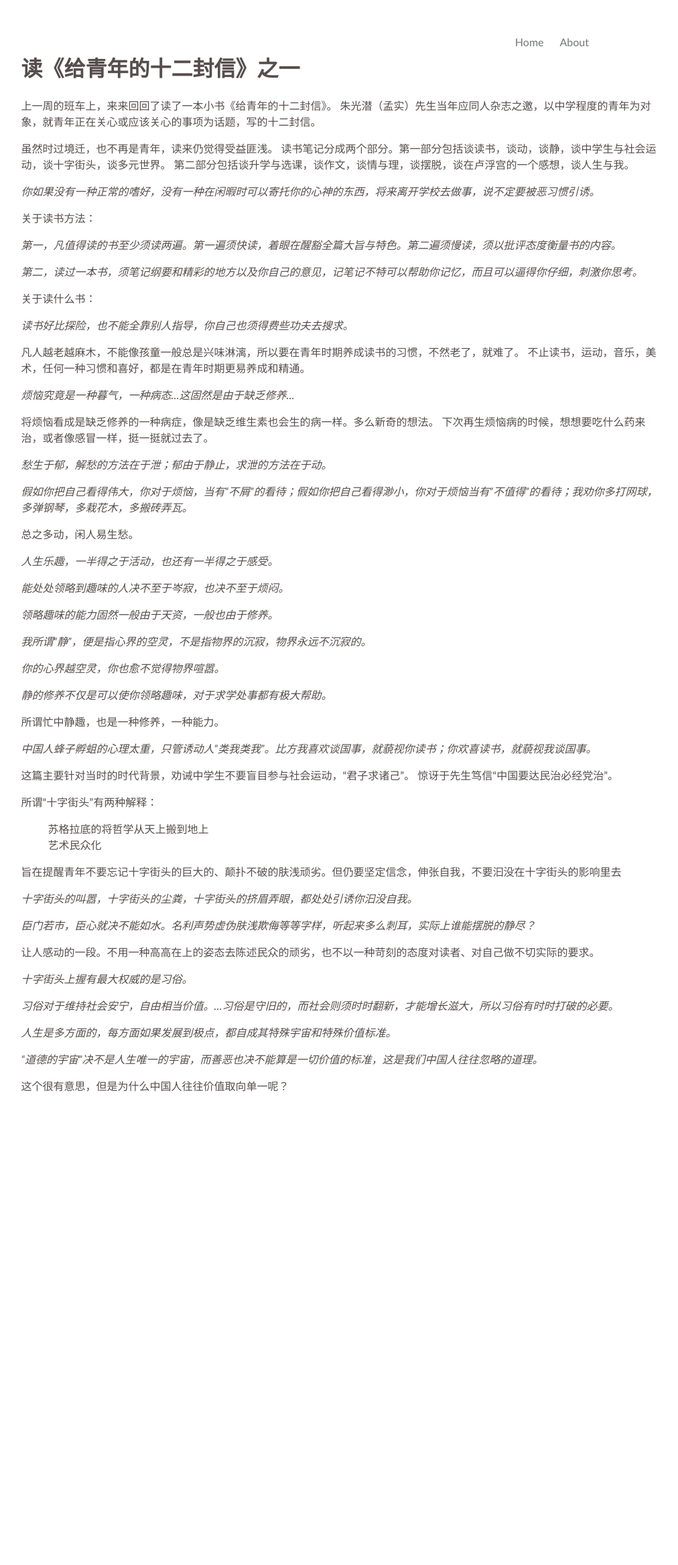
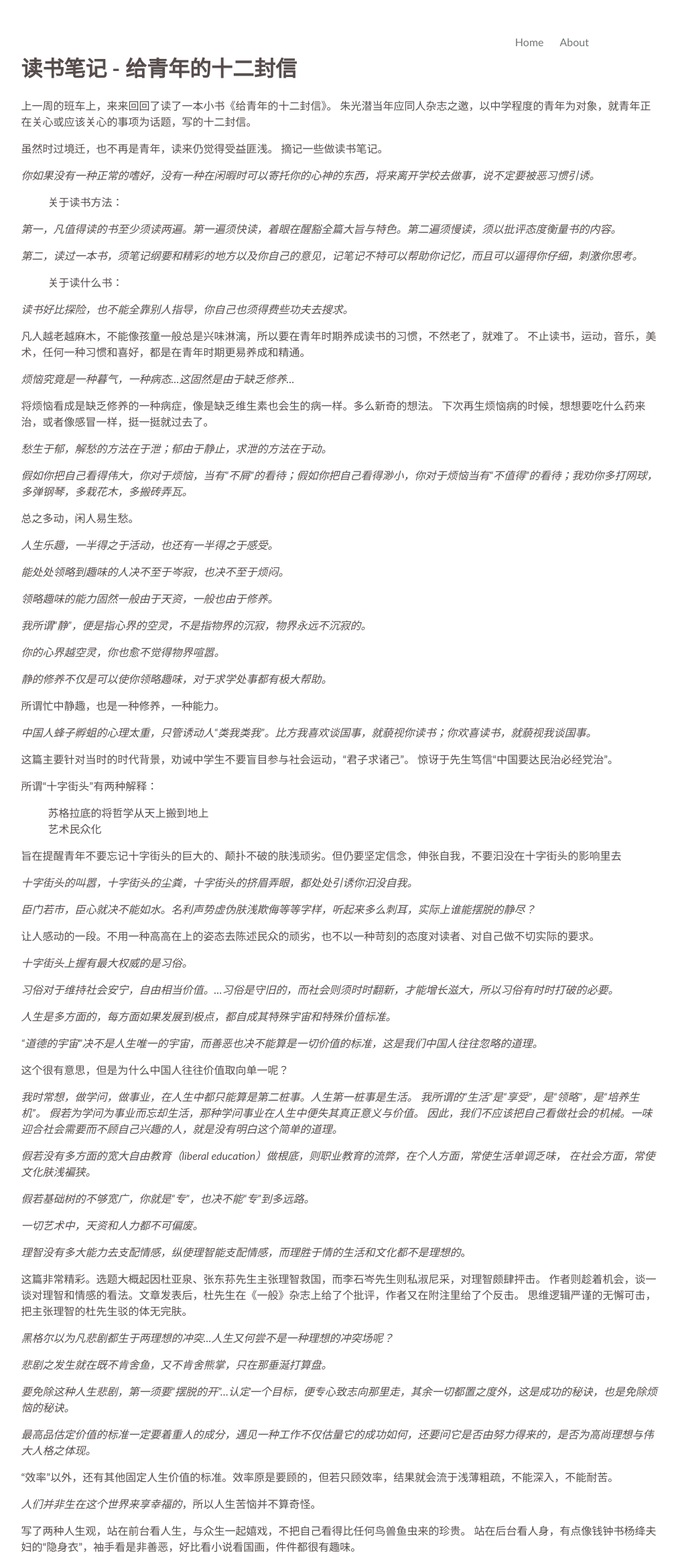
Before and after one commit to SummerSun/SummerSun.github.io, a Jekyll site: the page built from _posts/2016-07-10-Reading-letters.md, in a window 1280 px wide. Shown: the whole page at 67% size, without its empty margins (131-1143 px from the left). Built offline with Jekyll 4.4.1, drawn with Linux system fonts in a browser that asks for light colours; before the commit the page ends 1649 px from its top, so only the background shows below that.

Commit message:
Adjust some blogs

```diff
--- a/_posts/2016-07-10-Reading-one.md
+++ b/_posts/2016-07-10-Reading-letters.md
@@ -1,27 +1,23 @@
 ---
 layout: post
-title: 读《给青年的十二封信》之一
-categories: ONE
+title: 读书笔记 - 给青年的十二封信
 ---
 
 上一周的班车上，来来回回了读了一本小书《给青年的十二封信》。
-朱光潜（孟实）先生当年应同人杂志之邀，以中学程度的青年为对象，就青年正在关心或应该关心的事项为话题，写的十二封信。
-<!--excerpt-->
+朱光潜当年应同人杂志之邀，以中学程度的青年为对象，就青年正在关心或应该关心的事项为话题，写的十二封信。
 
 虽然时过境迁，也不再是青年，读来仍觉得受益匪浅。
-读书笔记分成两个部分。第一部分包括谈读书，谈动，谈静，谈中学生与社会运动，谈十字街头，谈多元世界。
-第二部分包括谈升学与选课，谈作文，谈情与理，谈摆脱，谈在卢浮宫的一个感想，谈人生与我。
-
+摘记一些做读书笔记。
 
 *你如果没有一种正常的嗜好，没有一种在闲暇时可以寄托你的心神的东西，将来离开学校去做事，说不定要被恶习惯引诱。*
 
-关于读书方法：
+- 关于读书方法：
 
 *第一，凡值得读的书至少须读两遍。第一遍须快读，着眼在醒豁全篇大旨与特色。第二遍须慢读，须以批评态度衡量书的内容。*
 
 *第二，读过一本书，须笔记纲要和精彩的地方以及你自己的意见，记笔记不特可以帮助你记忆，而且可以逼得你仔细，刺激你思考。*
 
-关于读什么书：
+- 关于读什么书：
 
 *读书好比探险，也不能全靠别人指导，你自己也须得费些功夫去搜求。*
 
@@ -80,3 +76,36 @@ categories: ONE
 *“道德的宇宙”决不是人生唯一的宇宙，而善恶也决不能算是一切价值的标准，这是我们中国人往往忽略的道理。*
 
 这个很有意思，但是为什么中国人往往价值取向单一呢？
+
+*我时常想，做学问，做事业，在人生中都只能算是第二桩事。人生第一桩事是生活。*
+*我所谓的“生活”是“享受”，是“领略”，是“培养生机”。*
+*假若为学问为事业而忘却生活，那种学问事业在人生中便失其真正意义与价值。*
+*因此，我们不应该把自己看做社会的机械。一味迎合社会需要而不顾自己兴趣的人，就是没有明白这个简单的道理。*
+
+*假若没有多方面的宽大自由教育（liberal education）做根底，则职业教育的流弊，在个人方面，常使生活单调乏味，*
+*在社会方面，常使文化肤浅褊狭。*
+
+*假若基础树的不够宽广，你就是“专”，也决不能“专”到多远路。*
+
+*一切艺术中，天资和人力都不可偏废。*
+
+*理智没有多大能力去支配情感，纵使理智能支配情感，而理胜于情的生活和文化都不是理想的*。
+
+这篇非常精彩。选题大概起因杜亚泉、张东荪先生主张理智救国，而李石岑先生则私淑尼采，对理智颇肆抨击。
+作者则趁着机会，谈一谈对理智和情感的看法。文章发表后，杜先生在《一般》杂志上给了个批评，作者又在附注里给了个反击。
+思维逻辑严谨的无懈可击，把主张理智的杜先生驳的体无完肤。
+
+*黑格尔以为凡悲剧都生于两理想的冲突...人生又何尝不是一种理想的冲突场呢？*
+
+*悲剧之发生就在既不肯舍鱼，又不肯舍熊掌，只在那垂涎打算盘。*
+
+*要免除这种人生悲剧，第一须要“摆脱的开”...认定一个目标，便专心致志向那里走，其余一切都置之度外，这是成功的秘诀，也是免除烦恼的秘诀。*
+
+*最高品估定价值的标准一定要着重人的成分，遇见一种工作不仅估量它的成功如何，还要问它是否由努力得来的，是否为高尚理想与伟大人格之体现。*
+
+“效率”以外，还有其他固定人生价值的标准。效率原是要顾的，但若只顾效率，结果就会流于浅薄粗疏，不能深入，不能耐苦。
+
+*人们并非生在这个世界来享幸福的*，所以人生苦恼并不算奇怪。
+
+写了两种人生观，站在前台看人生，与众生一起嬉戏，不把自己看得比任何鸟兽鱼虫来的珍贵。
+站在后台看人身，有点像钱钟书杨绛夫妇的“隐身衣”，袖手看是非善恶，好比看小说看国画，件件都很有趣味。
--- a/assets/css/styles.scss
+++ b/assets/css/styles.scss
@@ -74,7 +74,7 @@ ul>li>h2 {
 
 .entry h1 {
     margin-block-start: 0;
-    font-size: 1.75rem;
+    font-size: 1.5rem;
 }
 
 footer.entry-meta {
```
Also changed, not shown: _posts/2015-02-13-Debug-With-Process-Monitor.md (+2 -9 lines), _posts/2015-12-17-100-Percent-CPU-Usage.md (+1 -5 lines), _posts/2016-01-12-Taiwan.md (+1 -15 lines), _posts/2016-07-10-Reading-two.md (deleted, +0 -44 lines), _posts/2016-08-29-GUZHE.md (+1 -3 lines), _drafts/Learning from a PR.md (renamed from _posts/Learning from a PR.md).
